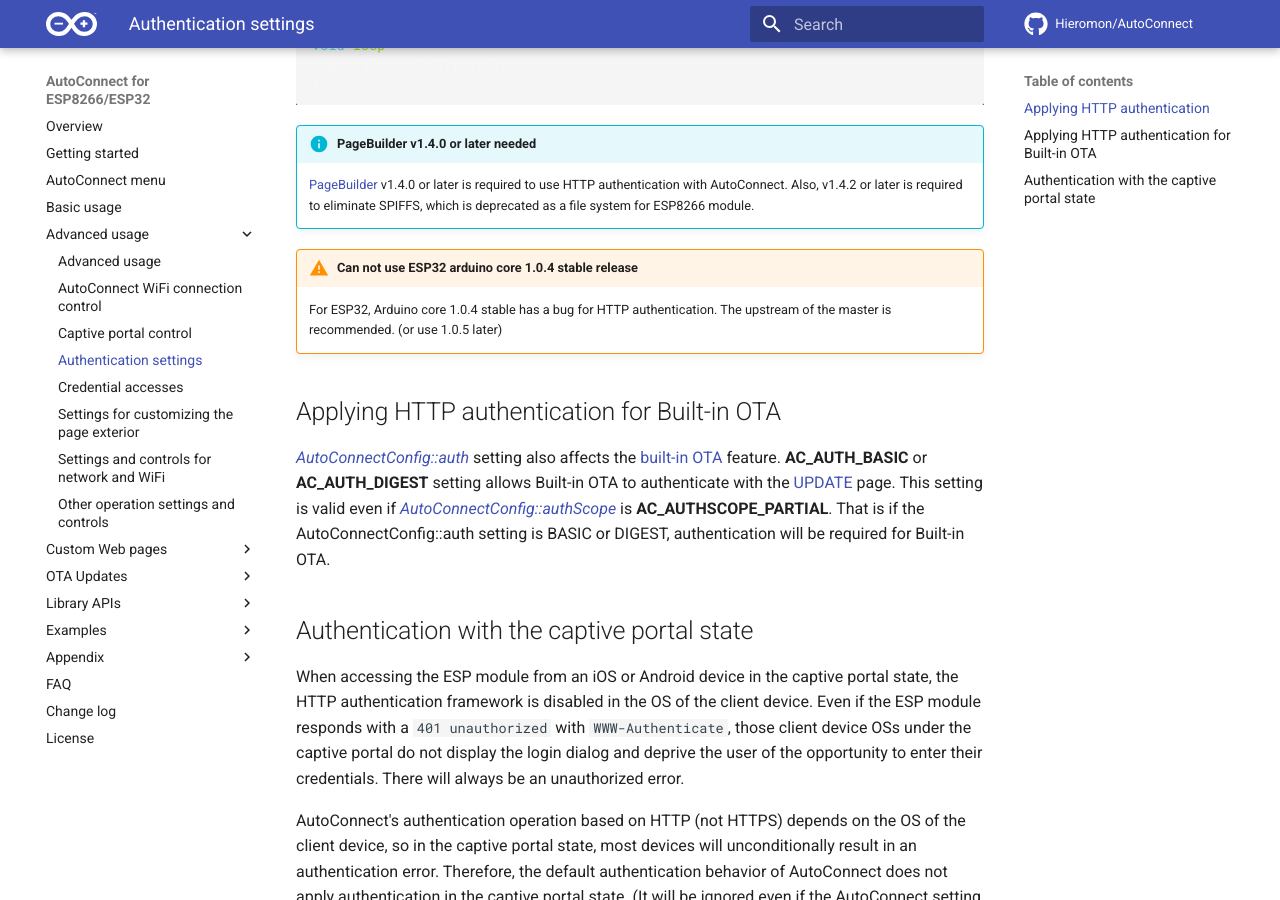
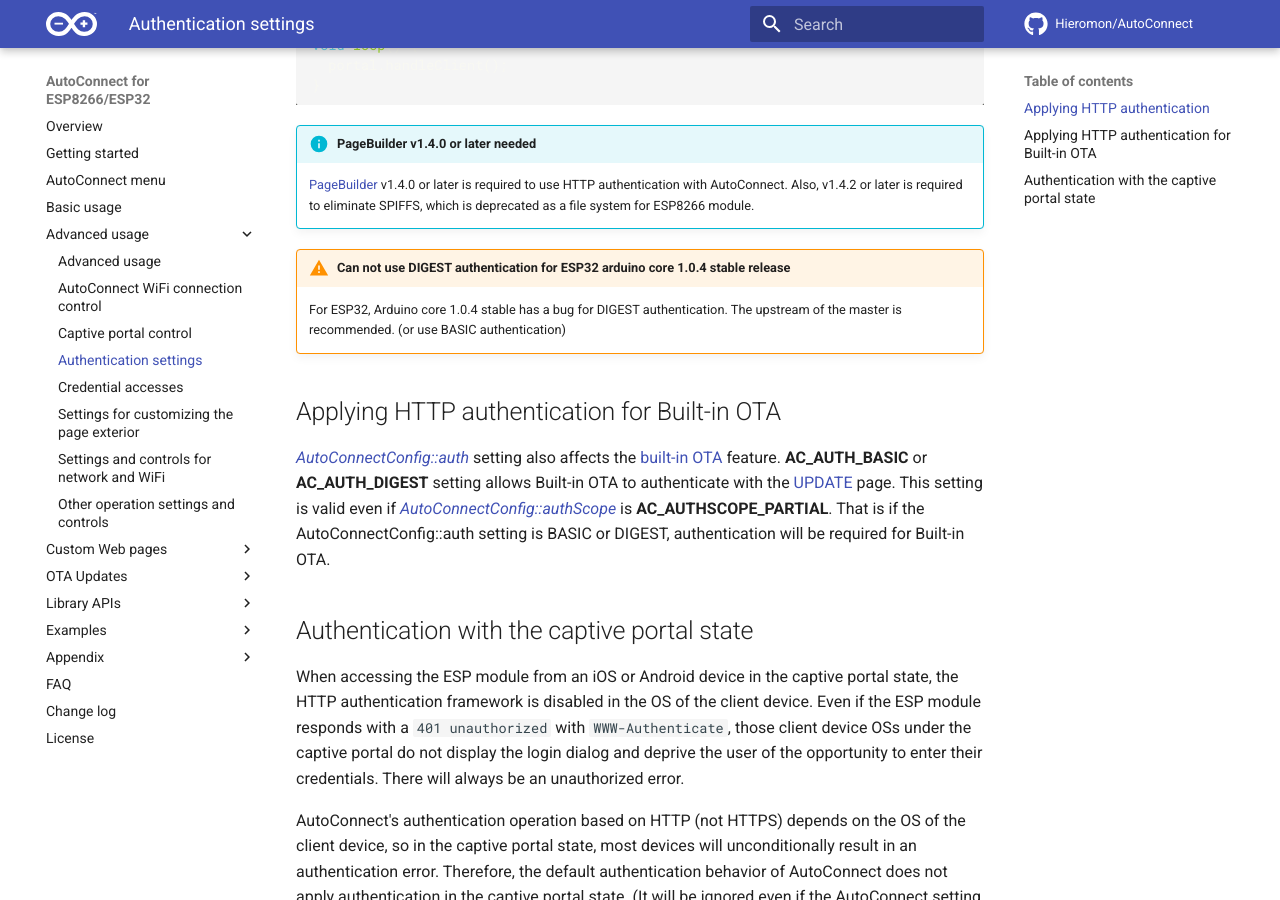
Before and after one commit to Hieromon/AutoConnect, an MkDocs documentation site: the page built from mkdocs/adauthentication.md, in a window 1280 px wide and 900 px high, scrolled down 3998 px. Built offline with MkDocs 1.6.1 and Material for MkDocs 9.7.7, drawn with Linux system fonts in a browser that asks for light colours; nearby versions of some CDN libraries; comment, search, counter and statistics services are not loaded.

Commit message:
Corrects the limitation of the authentication using ESP32

```diff
--- a/mkdocs/adauthentication.md
+++ b/mkdocs/adauthentication.md
@@ -154,8 +154,8 @@
 !!! info "PageBuilder v1.4.0 or later needed"
     [PageBuilder](https://github.com/Hieromon/PageBuilder) v1.4.0 or later is required to use HTTP authentication with AutoConnect. Also, v1.4.2 or later is required to eliminate SPIFFS, which is deprecated as a file system for ESP8266 module.
 
-!!! warning "Can not use ESP32 arduino core 1.0.4 stable release"
-    For ESP32, Arduino core 1.0.4 stable has a bug for HTTP authentication. The upstream of the master is recommended. (or use 1.0.5 later)
+!!! warning "Can not use DIGEST authentication for ESP32 arduino core 1.0.4 stable release"
+    For ESP32, Arduino core 1.0.4 stable has a bug for DIGEST authentication. The upstream of the master is recommended. (or use BASIC authentication)
 
 ## Applying HTTP authentication for Built-in OTA
 
```
